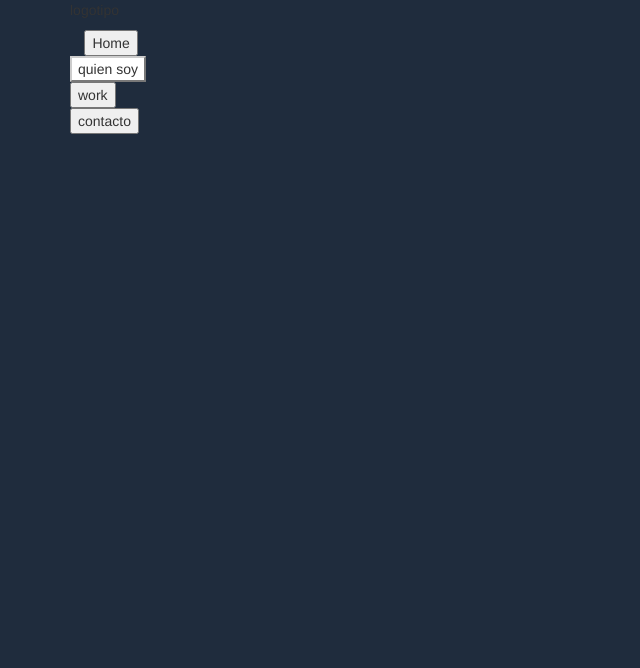
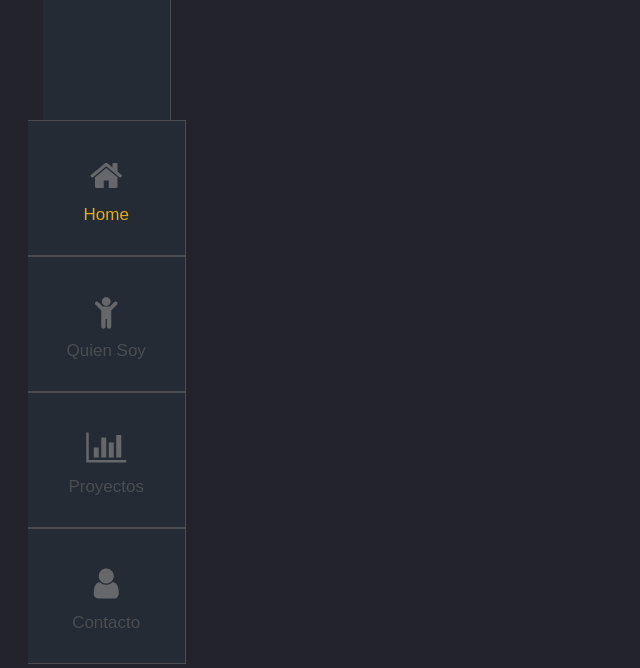
Before and after one commit to Barrigamjgomez/CoteBarriga, a plain HTML site: page index.html in a window 1280 px wide. Shown: the whole page, without its empty margins (0-640 px from the left). Drawn offline with nearby package versions, Linux system fonts and the light colour scheme; a web font is replaced by a local one.

Commit message:
buttons ok

```diff
--- a/assets/css/main.css
+++ b/assets/css/main.css
@@ -1,3 +1,180 @@
 body{
-	background-color: #1F2C3D;
+	font-family: 'Rosario', sans-serif;
 }
+a:focus,a:hover,a{
+    outline:none;
+    text-decoration: none;
+}
+li,ul{
+    list-style: none;
+    padding: 0;
+    margin: 0;
+}
+
+
+/*Home Page*/
+
+.home {
+    background: #23242b;
+}
+/*#E3AC1B botones*/
+
+#navigation {
+    background: #242b35;
+    width: 10%;
+}
+
+#navigation {
+    padding: 0;
+    margin-left: 0%;
+}
+
+.display-table {
+    display: table;
+    padding: 0;
+    height: 100%;
+    width: 100%;
+}
+
+.display-table-row {
+    display: table-row;
+    height: 100%;
+}
+
+.display-table-cell {
+    display: table-cell;
+    float: none;
+    height: 100%;
+}
+
+.v-align {
+    vertical-align: top;
+}
+.logo img {
+    max-width: 180px;
+    padding: 16px 0 17px;
+    width: 100%;
+}
+.logo{
+    border-right: 1px solid #4b4d51;
+}
+
+.add-project::before {
+    background: rgba(0, 0, 0, 0) url("../images/plus.png") no-repeat scroll 0 0;
+    content: "";
+    ;
+    height: 12px;
+    left: 17px;
+    position: absolute;
+    top: 12px;
+    width: 12px;
+}
+
+.icon-info {
+    position: relative;
+}
+
+.navi i {
+    font-size: 20px;
+}
+.label.label-primary {
+    border-radius: 50%;
+    font-size: 9px;
+    left: 8px;
+    position: absolute;
+    top: -9px;
+}
+
+.icon-info .label {
+    border: 2px solid #E3AC1B;
+    font-weight: 500;
+    padding: 3px 5px;
+    text-align: center;
+}
+
+.header-top li {
+    display: inline-block;
+    text-align: center;
+}
+
+
+
+.navbar-content > span {
+    font-size: 13px;
+    font-weight: 700;
+}
+
+.img-responsive {
+    width: 100%;
+}
+#navigation{
+    -webkit-transition: all 0.5s ease;
+    -moz-transition: all 0.5s ease;
+    -o-transition: all 0.5s ease;
+    transition: all 0.5s ease;
+    margin-left: 0%;
+}
+
+
+header {
+    background: #ffffff none repeat scroll 0 0;
+    box-shadow: 0 1px 12px rgba(0, 0, 0, 0.04);
+    display: inline-block !important;
+    line-height: 23px;
+
+
+}
+
+.navi a {
+    border-bottom: 1px solid #4b4d51;
+    border-top: 1px solid #4b4d51;
+    border-right: 1px solid #4b4d51;
+    color: #4b4d51;
+    display: block;
+    font-size: 17px;
+    padding: 28px 20px;
+    text-decoration: none;
+    text-align: center;
+}
+
+.navi i {
+	font-size: 35px;
+    color:#65676a ;
+    display: block;
+    text-align: center;
+    padding: 8%;
+}
+
+.navi .active a {
+    color: #E3AC1B;
+}
+
+.navi  span:hover {
+    color:#E3AC1B;
+    padding-left: 10px;
+}
+.navi  ul i:hover {
+    color:#E3AC1B;
+
+}
+
+.navbar-default {
+    background-color: #ffffff;
+    border-color: #ffffff;
+}
+
+.navbar-toggle {
+    border: none;
+}
+
+.circle-logo {
+    margin: 0 auto;
+    max-width: 30px !important;
+    text-align: center;
+}
+.hidden-xs{
+    -webkit-transition: all 0.5s ease;
+    -moz-transition: all 0.5s ease;
+    -o-transition: all 0.5s ease;
+    transition: all 0.5s ease;
+}
--- a/index.html
+++ b/index.html
@@ -4,40 +4,55 @@
 	<meta charset="UTF-8">
 	<title>Portafolio</title>
 	<meta name="viewport" content="width=device-width, user-scalable=no, initial-scale=1.0, maximum-scale=1.0, minimum-scale=1.0">
-	<link rel="stylesheet" href="https://maxcdn.bootstrapcdn.com/bootstrap/3.3.7/css/bootstrap.min.css" integrity="sha384-BVYiiSIFeK1dGmJRAkycuHAHRg32OmUcww7on3RYdg4Va+PmSTsz/K68vbdEjh4u" crossorigin="anonymous">
-	<link rel="stylesheet" type="text/css" href="font-awesome-4.7.0/css/font-awesome.min.css">
+	<link href="https://maxcdn.bootstrapcdn.com/font-awesome/4.6.3/css/font-awesome.min.css" rel="stylesheet" integrity="sha384-T8Gy5hrqNKT+hzMclPo118YTQO6cYprQmhrYwIiQ/3axmI1hQomh7Ud2hPOy8SP1" crossorigin="anonymous">
+  <link href="//maxcdn.bootstrapcdn.com/bootstrap/3.3.0/css/bootstrap.min.css" rel="stylesheet" id="bootstrap-css">
+  <link href="https://fonts.googleapis.com/css?family=Rosario" rel="stylesheet">
 	<link rel="stylesheet" type="text/css" href="assets/css/main.css">
 </head>
-<body>
-  <div class="container ">
-  	<div class="row">
-  		<div class="col-md-4">
-  			<p>logotipo</p>
-  		</div>
-  	</div>
-  		<div class="row">
-  		<div class="col-md-4">
-  		  <i class="fas fa-home"></i>
-  			<button>Home</button>
-  		</div>
-  	</div>
-  		<div class="row">
-  		<div class="col-md-4">
-  			<button class="btn-default">quien soy</button>
-  		</div>
-  	</div>
-  		<div class="row">
-  		<div class="col-md-4">
 
-  			<button>work</button>
-  		</div>
-  	</div>	<div class="row">
-  		<div class="col-md-4">
+  <body class="home">
+    <div class="container-fluid display-table">
+        <div class="row display-table-row">
+            <div class="col-md-2 col-sm-1 hidden-xs display-table-cell v-align box" id="navigation">
+                <div class="logo">
+                   <br>
+                   <br>
+                   <br>
+                   <br>
+                   <br>
+                   <br>
+                </div>
+                <div class="navi row">
+                  <div class="col-md-2 col-sm-1 hidden-xs display-table-cell v-align box" id="navigation">
+                    <ul>
+                        <li class="active"><a href="#"><i class="fa fa-home" aria-hidden="true"></i><span class="hidden-xs hidden-sm">Home</span></a></li>
+                        <li><a href="#"><i class="fa fa-child" aria-hidden="true"></i><span class="hidden-xs hidden-sm">Quien Soy</span></a></li>
+                        <li><a href="#"><i class="fa fa-bar-chart" aria-hidden="true"></i><span class="hidden-xs hidden-sm">Proyectos</span></a></li>
+                        <li><a href="#"><i class="fa fa-user" aria-hidden="true"></i><span class="hidden-xs hidden-sm">Contacto</span></a></li>
+                    </ul>
+                 </div>
+                </div>
+            </div>
 
-  			<button>contacto</button>
-  		</div>
-  	</div>
-  </div>
+            <div class="col-md-10 col-sm-11 display-table-cell v-align">
+                <!--<button type="button" class="slide-toggle">Slide Toggle</button> -->
+                <div class="row">
 
+                    <header>
+
+
+
+                    </header>
+                </div>
+
+            </div>
+        </div>
+
+    </div>
+
+
+<script src="//maxcdn.bootstrapcdn.com/bootstrap/3.3.0/js/bootstrap.min.js"></script>
+<script src="//code.jquery.com/jquery-1.11.1.min.js"></script>
 </body>
+
 </html>
```
